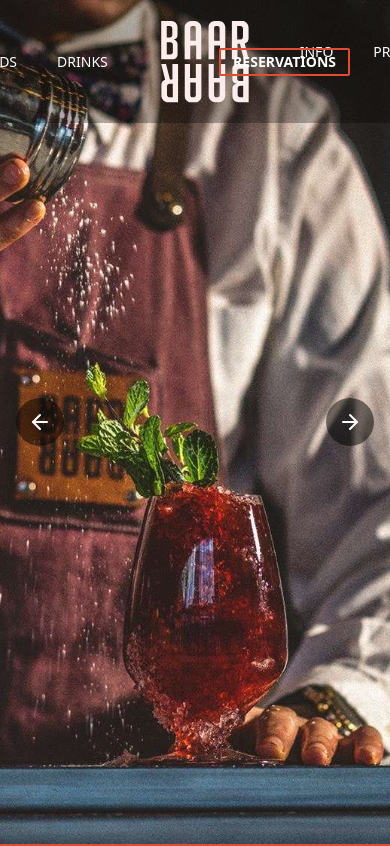
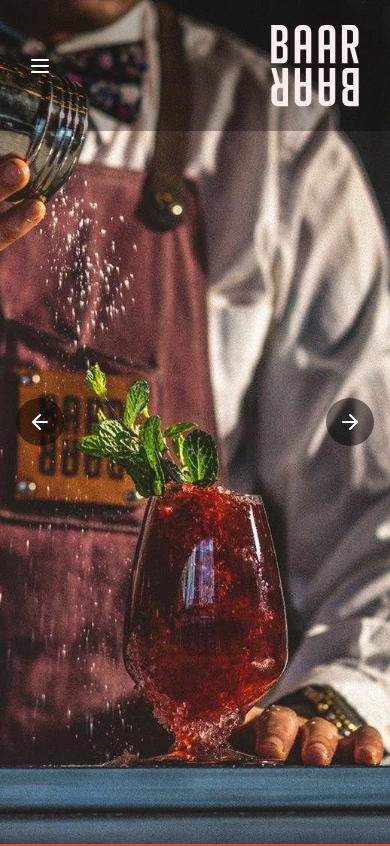
Before and after one commit to Collaborative-Open-Source-Projects/baar-baar-nyc, a Next.js app: page / in a window 390 px wide. Shown: the top 846 px of the page. Built offline with nearby package versions, Linux system fonts and the light colour scheme.

Commit message:
fix: Updated the navbar to be responsive

```diff
--- a/components/NavBar.jsx
+++ b/components/NavBar.jsx
@@ -6,10 +6,14 @@ import Logo from '@/public/images/logo/logo.svg';
 import Link from 'next/link';
 import { useRouter } from 'next/navigation';
 import { useEffect, useState } from 'react';
+import { Menu, X } from 'lucide-react';
 
 const NavBar = () => {
     const [isScrolled, setIsScrolled] = useState(false);
+    const [isMenuOpen, setIsMenuOpen] = useState(false);
+
     const router = useRouter();
+    const MobMenuItems = [...NavLinks1, ...NavLinks2];
 
     useEffect(() => {
         const handleScroll = () => {
@@ -25,39 +29,68 @@ const NavBar = () => {
     }, []);
 
     return (
-        <nav
-            className={`fixed top-0 left-0 w-full z-50 ${isScrolled ? 'bg-black/90' : 'bg-black/30'} px-5 py-1 flex justify-center items-center gap-10 transition-all duration-200 ease-in`}
-        >
-            <div className='flex justify-center items-center gap-10'>
-                <NavLinkGenerator navLink={NavLinks1} />
+        <nav className={`fixed top-0 left-0 w-full z-50 ${isScrolled ? 'bg-black/90' : 'bg-black/30'} px-5 py-2 flex justify-between items-center transition-all duration-200 ease-in`}>
+            <div className='hidden md:flex justify-center items-center gap-10 w-full'>
+                <ul className='flex flex-col md:flex-row gap-5 md:gap-10 text-white text-sm'>
+                    {NavLinks1.map((link) => (
+                        <li
+                            key={link.path}
+                            className='hover:text-accent transition-colors duration-200'
+                        >
+                            <Link href={link.path}>{link.name.toUpperCase()}</Link>
+                        </li>
+                    ))}
+                </ul>
                 <Image
                     src={Logo}
                     alt='Logo'
                     className='max-w-28 cursor-pointer'
                     onClick={() => router.push('/')}
                 />
-                <NavLinkGenerator navLink={NavLinks2} />
+                <ul className='flex flex-col md:flex-row gap-5 md:gap-10 text-white text-sm'>
+                    {NavLinks2.map((link) => (
+                        <li
+                            key={link.path}
+                            className='hover:text-accent transition-colors duration-200'
+                        >
+                            <Link href={link.path}>{link.name.toUpperCase()}</Link>
+                        </li>
+                    ))}
+                </ul>
                 <button className='absolute text-sm font-semibold right-10 top-1/2 -translate-y-1/2 text-white border-2 border-accent px-3 py-0.5 rounded-sm hover:bg-accent transition-colors duration-200 ease-in'>
                     RESERVATIONS
                 </button>
             </div>
+            <div className='md:hidden flex justify-between items-center w-full'>
+                <button onClick={() => setIsMenuOpen(!isMenuOpen)} className='text-white p-2 z-30'>
+                    {isMenuOpen ? <X size={24} /> : <Menu size={24} />}
+                </button>
+                <Image
+                    src={Logo}
+                    alt='Logo'
+                    className='max-w-28 cursor-pointer'
+                    onClick={() => router.push('/')}
+                />
+            </div>
+            {isMenuOpen && (
+                <div className='fixed inset-0 w-full bg-black/90 p-5 flex flex-col justify-center items-center text-white md:hidden gap-5'>
+                    <ul className='flex flex-col md:flex-row gap-5 text-white text-center text-lg'>
+                        {MobMenuItems.map((link) => (
+                            <li
+                                key={link.path}
+                                className='hover:text-accent transition-colors duration-200'
+                            >
+                                <Link href={link.path}>{link.name.toUpperCase()}</Link>
+                            </li>
+                        ))}
+                    </ul>
+                    <button className='text-lg font-semibold text-white border-2 border-accent px-3 py-0.5 rounded-sm hover:bg-accent transition-colors duration-200 ease-in'>
+                        RESERVATIONS
+                    </button>
+                </div>
+            )}
         </nav>
     );
 };
 
 export default NavBar;
-
-const NavLinkGenerator = ({ navLink }) => {
-    return (
-        <ul className='flex gap-10 text-white text-sm'>
-            {navLink.map((link) => (
-                <li
-                    key={link.path}
-                    className='hover:text-accent transition-colors duration-200'
-                >
-                    <Link href={link.path}>{link.name.toUpperCase()}</Link>
-                </li>
-            ))}
-        </ul>
-    );
-};
```
